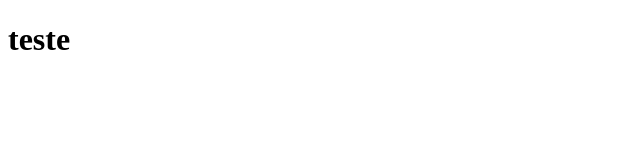
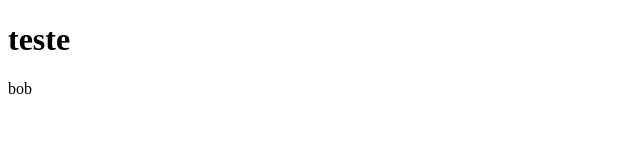
Before and after one commit to Souzathos/trab01, a plain HTML site: page trabalho01/index.html in a window 1280 px wide. Shown: the full height of the page, 0-640 px from the left. Drawn offline with Linux system fonts and the light colour scheme.

Commit message:
subindo develop

```diff
--- a/trabalho01/index.html
+++ b/trabalho01/index.html
@@ -7,5 +7,6 @@
 </head>
 <body>
     <h1>teste</h1>
+    <p>bob</p>
 </body>
 </html>
```
